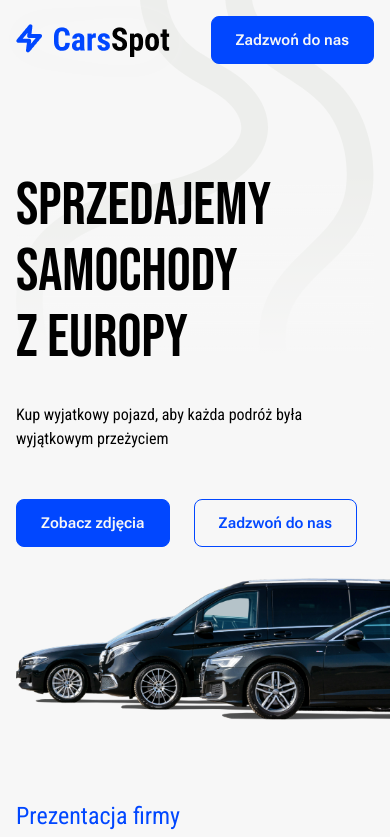
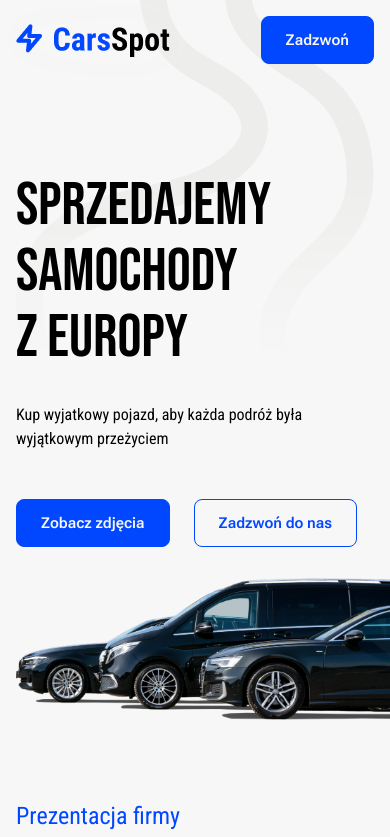
Before and after one commit to SD91PL/CarsSpot, a React (Vite) app: page / in a window 390 px wide. Shown: the top 837 px of the page. Built offline with nearby package versions, Linux system fonts and the light colour scheme.

Commit message:
small UI/IX/RWD improvements

```diff
--- a/src/components/GallerySlider.jsx
+++ b/src/components/GallerySlider.jsx
@@ -106,7 +106,7 @@ export default function GallerySlider() {
 						>
 							<img
 								className={`cursor-grab transition-transform duration-500 ${
-									isGrabbing ? 'cursor-grabbing scale-[.98]' : ''
+									isGrabbing ? 'cursor-grabbing' : ''
 								}`}
 								onMouseDown={handleMouseDown} // changes cursor
 								onMouseUp={handleMouseUp} // changes cursor
--- a/src/components/Nav.jsx
+++ b/src/components/Nav.jsx
@@ -26,7 +26,9 @@ export default function Nav() {
 		<nav
 			id='nav'
 			className={`fixed top-0 left-0 right-0 min-h-20 w-full border-b border-b-[#0000] roboto-flex z-50 transition duration-300 focus-in animation-delay-900 ${
-				isScrolled ? 'bg-[#f7f7f7bd] backdrop-blur-md border-b-[#f7f7f7]' : 'bg-[#0000]'
+				isScrolled
+					? 'bg-[#f7f7f7bd] backdrop-blur-md border-b-[#f7f7f7]'
+					: 'bg-[#0000]'
 			}`}>
 			<div className='mx-4'>
 				<div className='container flex flex-col justify-center min-h-20'>
@@ -64,7 +66,7 @@ export default function Nav() {
 							href='tel:+48000555000'
 							rel='noopener'
 							className='px-6 py-3 rounded-lg bg-[#0147FF] border-[#0147FF] border text-[#F7F7F7] text-[.9375rem] font-semibold transition-colors hover:bg-[#0038cc]'>
-							Zadzwoń do nas
+							Zadzwoń <span className='hidden sm:inline'>do nas</span>
 						</a>
 					</div>
 				</div>
```
